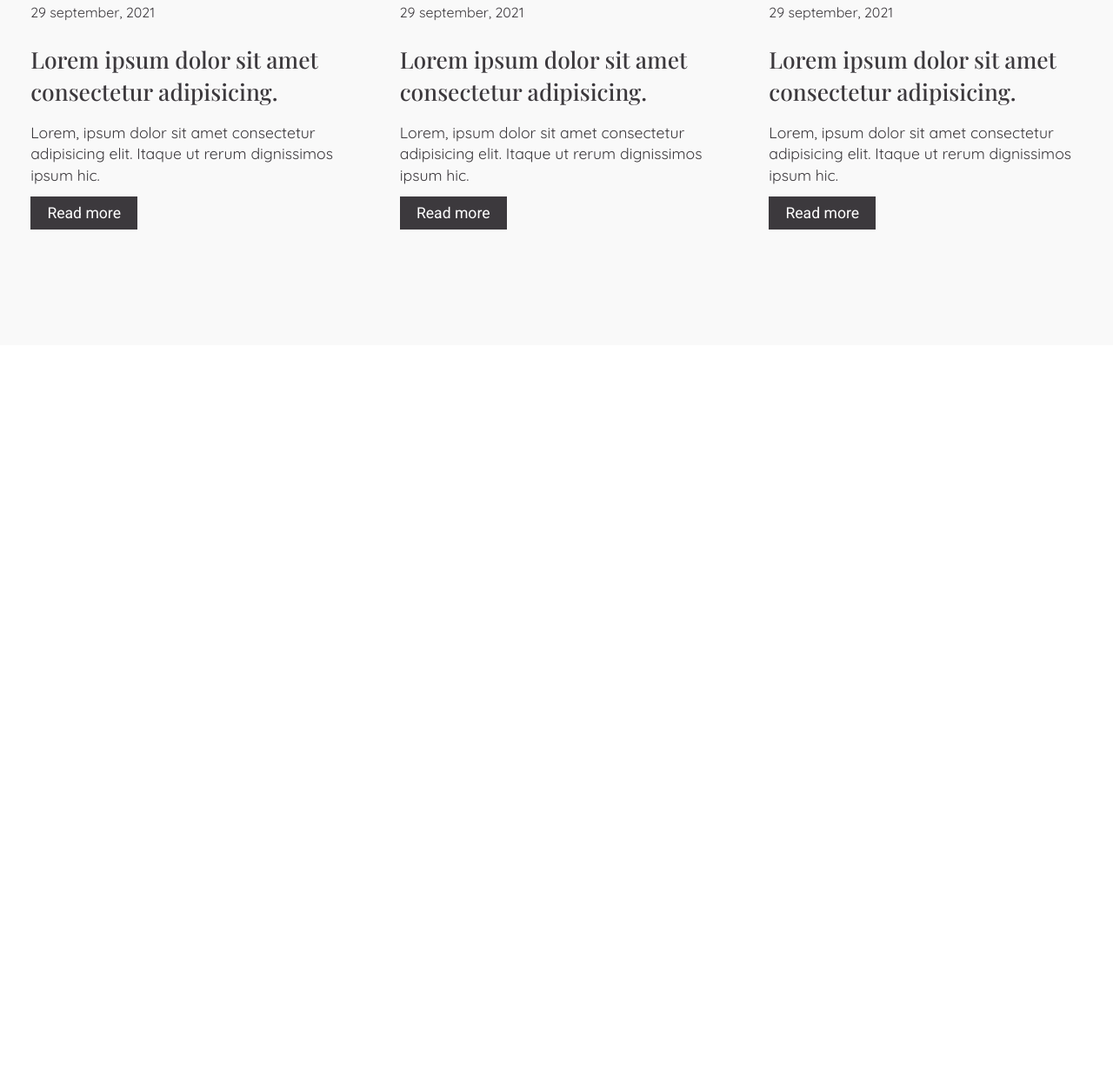
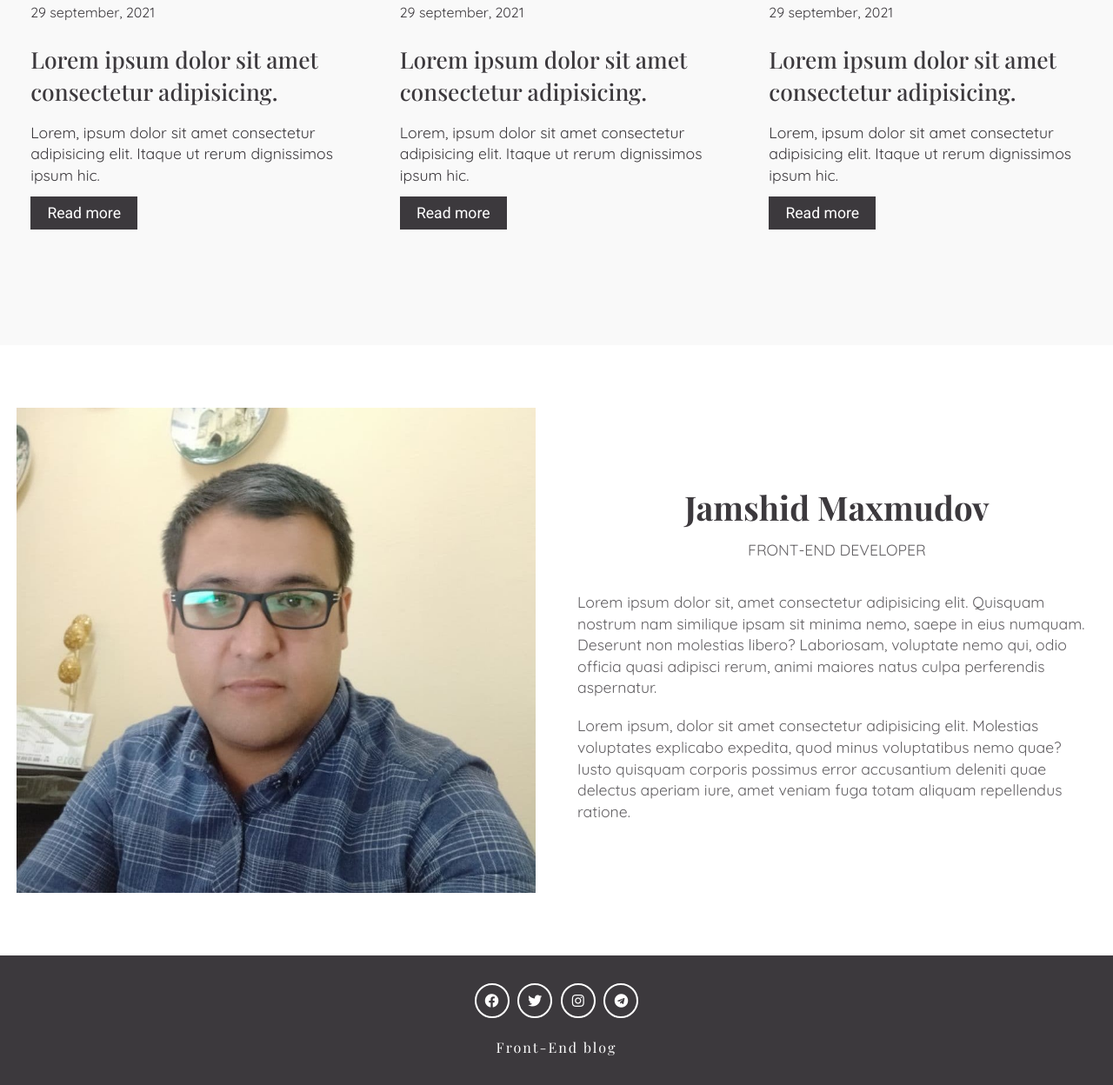
Before and after one commit to mJamshid1990/art-design, a plain HTML site: page index.html in a window 1280 px wide. Shown: the part 3925-5173 px from the top of the page at 87% size. Before the commit the page ends 4322 px from the top, so only its background shows below. Drawn offline with nearby package versions, Linux system fonts and the light colour scheme.

Commit message:
add about and footer section, styles

```diff
--- a/css/style.css
+++ b/css/style.css
@@ -13,6 +13,9 @@
   margin: 0;
   box-sizing: border-box;
   font-family: var(--Quicksand);
+}
+html{
+  scroll-behavior: smooth;
 }
 body{
   line-height: 1.4;
@@ -258,4 +261,61 @@ header{
 .blog-text a:hover{
   background-color: var(--exDark);
 }
-/* Eng of blog styling */
+/* End of blog styling */
+
+/* Start about styling */
+.about{
+  padding: 4.5rem 0;
+}
+.about-content{
+  display: grid;
+  grid-template-columns: 1fr 1fr;
+  column-gap: 3rem;
+  align-items: center;
+}
+.about-text{
+  margin: 2rem 0;
+}
+.about-text p{
+  font-size: 1.1rem;
+  padding: 0.6rem 0;
+  opacity: 0.8;
+}
+/* End about styling */
+
+/* Start footer styling */
+footer{
+  background: var(--dark);
+  color: #fff;
+  text-align: center;
+  padding: 2rem 0;
+}
+.social-links{
+  display: flex;
+  justify-content: center;
+  margin-bottom: 1.4rem;
+}
+.social-links a{
+  border: 2px solid #fff;
+  color: #fff;
+  width: 40px;
+  height: 40px;
+  border-radius: 50%;
+  display: flex;
+  justify-content: center;
+  align-items: center;
+  text-decoration: none;
+  margin: 0 0.3rem;
+  transition: all 0.5s ease;
+}
+.social-links a:hover{
+  background: #fff;
+  color: var(--dark);
+}
+footer span{
+  margin-top: 1rem;
+  display: block;
+  font-family: var(--Playfair);
+  letter-spacing: 2px;
+}
+/* End footer styling */
--- a/index.html
+++ b/index.html
@@ -20,9 +20,9 @@
           </div>
           <div class="navbar-nav">
             <a href="#">home</a>
-            <a href="#">design</a>
-            <a href="#">blog</a>
-            <a href="#">about</a>
+            <a href="#design">design</a>
+            <a href="#blog">blog</a>
+            <a href="#about">about</a>
           </div>
         </div>
       </div>
@@ -202,5 +202,35 @@
     </section>
     <!-- End of blog section -->
 
+    <!-- Start of about section -->
+    <section class="about" id="about">
+      <div class="container">
+        <div class="about-content">
+          <div>
+            <img src="image/about-bg-2.jpg" alt="">
+          </div>
+          <div class="about-text">
+            <div class="title">
+              <h2>Jamshid Maxmudov</h2>
+              <p>Front-End developer</p>
+            </div>
+            <p>Lorem ipsum dolor sit, amet consectetur adipisicing elit. Quisquam nostrum nam similique ipsam sit minima nemo, saepe in eius numquam. Deserunt non molestias libero? Laboriosam, voluptate nemo qui, odio officia quasi adipisci rerum, animi maiores natus culpa perferendis aspernatur.</p>
+            <p>Lorem ipsum, dolor sit amet consectetur adipisicing elit. Molestias voluptates explicabo expedita, quod minus voluptatibus nemo quae? Iusto quisquam corporis possimus error accusantium deleniti quae delectus aperiam iure, amet veniam fuga totam aliquam repellendus ratione.</p>
+          </div>
+        </div>
+      </div>
+    </section>
+    <!-- End of about section -->
+    <!-- Start of footer section -->
+    <footer>
+      <div class="social-links">
+        <a href="#"><i class="fab fa-facebook"></i></a>
+        <a href="#"><i class="fab fa-twitter"></i></a>
+        <a href="#"><i class="fab fa-instagram"></i></a>
+        <a href="#"><i class="fab fa-telegram"></i></a>
+      </div>
+      <span>Front-End blog</span>
+    </footer>
+    <!-- End of footer section -->
 </body>
 </html>
```
Also changed, not shown: image/about-bg-2.jpg (added), image/about-bg.jpg (deleted).
